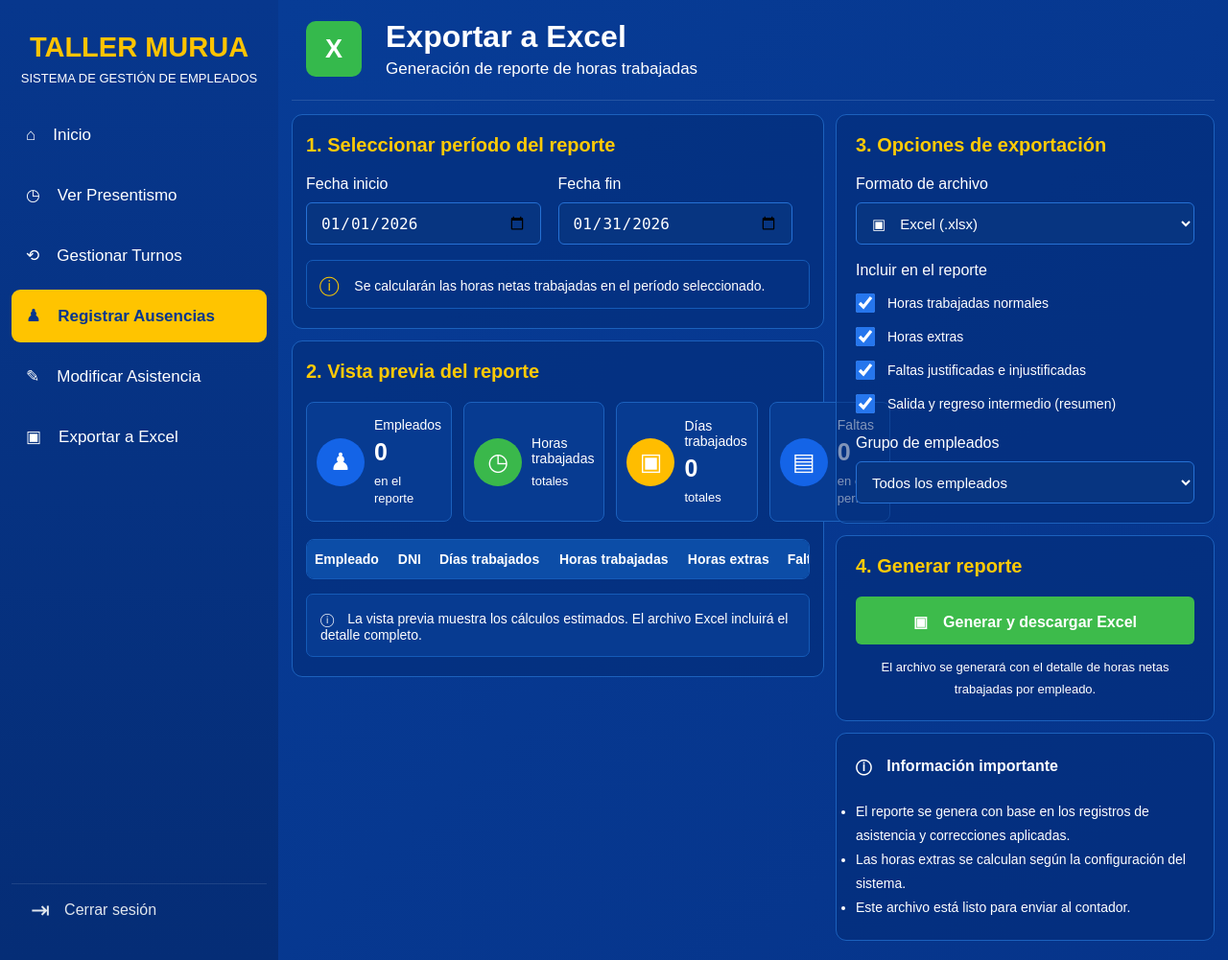
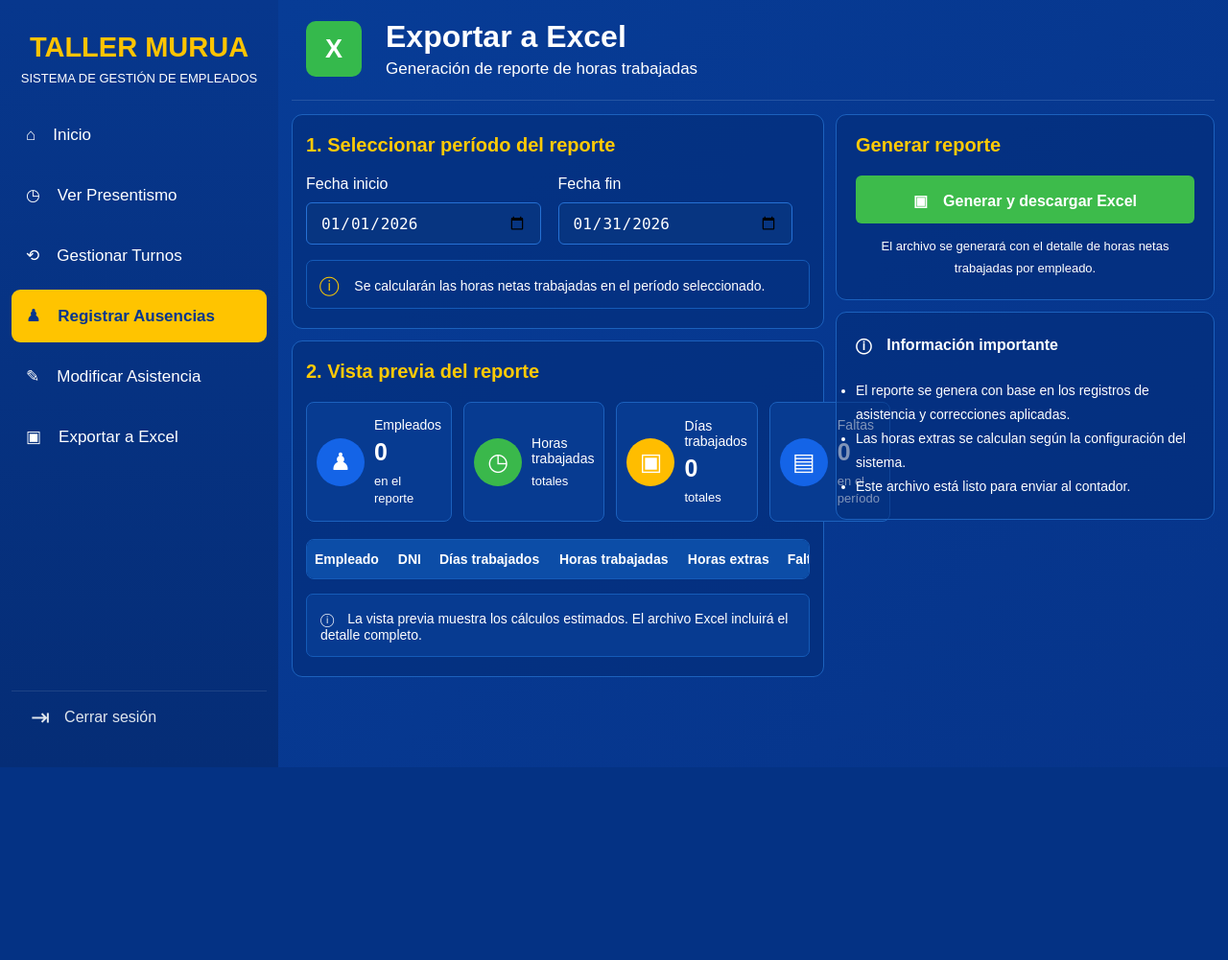
Before and after one commit to NicolasMurua21/asistenciaTallerMecanico, a Python web app: template templates/excel.html in a window 1280 px wide. Shown: the whole page at 96% size. After the commit the page ends 800 px from the top, so only its background shows below. Run offline with Jinja, Linux system fonts and the light colour scheme; the template is opened without the code that fills it, so the values that code supplies are empty.

Commit message:
correccion html excel

```diff
--- a/Backend/reporte_asistencia.csv
+++ b/Backend/reporte_asistencia.csv
@@ -1,5 +1,5 @@
 ID Asistencia,Nombre,Apellido,Fecha,Ingreso,Salida,Estado,Hora Fuera,Horas Trabajadas
-1,Nicolas,Murua,2026-11-08,13:33:03,13:33:13,Presente,,0h 0m
+9,Nicolas,Murua,2026-01-02,00:00:00,00:00:00,Ausente,,0h 0m
+8,Nicolas,Murua,2026-01-01,00:00:00,00:00:00,Ausente,,0h 0m
 
 --- TOTAL DE HORAS TRABAJADAS POR EMPLEADO (EN EL PERÍODO) ---
-Nicolas Murua,Total en el período: 0 horas y 0 minutos
--- a/templates/excel.html
+++ b/templates/excel.html
@@ -175,57 +175,7 @@
 
                 <div class="panel">
 
-                    <h3>3. Opciones de exportación</h3>
-
-                    <label class="field-title">Formato de archivo</label>
-
-                    <select>
-                        <option>▣　Excel (.xlsx)</option>
-                        <option>CSV (.csv)</option>
-                    </select>
-
-                    <br><br>
-
-                    <label class="field-title">Incluir en el reporte</label>
-
-                    <div class="checkbox-group">
-
-                        <label class="checkbox-label">
-                            <input type="checkbox" checked>
-                            Horas trabajadas normales
-                        </label>
-
-                        <label class="checkbox-label">
-                            <input type="checkbox" checked>
-                            Horas extras
-                        </label>
-
-                        <label class="checkbox-label">
-                            <input type="checkbox" checked>
-                            Faltas justificadas e injustificadas
-                        </label>
-
-                        <label class="checkbox-label">
-                            <input type="checkbox" checked>
-                            Salida y regreso intermedio (resumen)
-                        </label>
-
-                    </div>
-
-                    <label class="field-title">Grupo de empleados</label>
-
-                    <select>
-                        <option>Todos los empleados</option>
-                        <option>Empleados de mañana</option>
-                        <option>Empleados de tarde</option>
-                    </select>
-
-                </div>
-
-
-                <div class="panel">
-
-                    <h3>4. Generar reporte</h3>
+                    <h3>Generar reporte</h3>
 
                     <button class="generate-btn" id="btn-generar-excel">
                         ▣　Generar y descargar Excel
```
